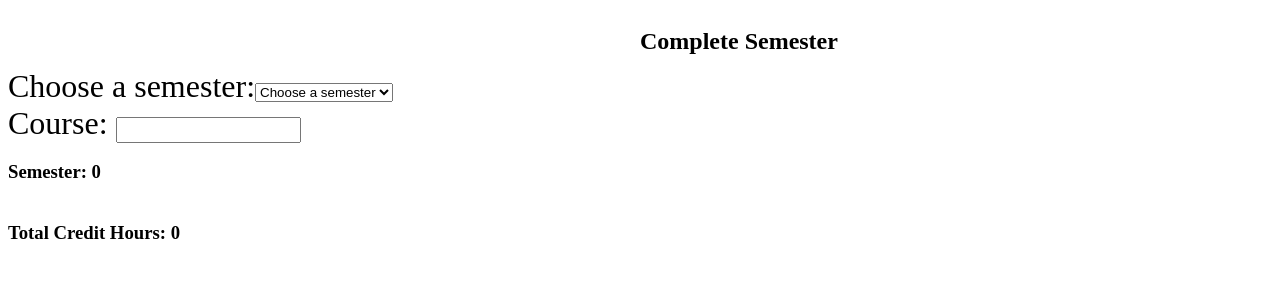
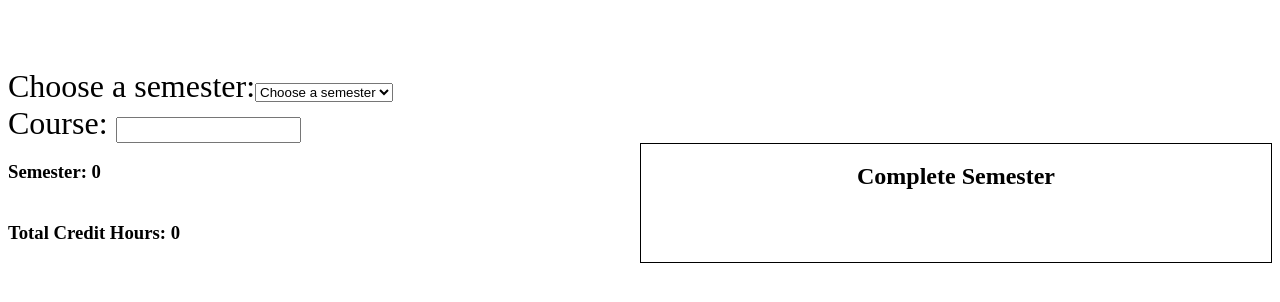
Before and after one commit to gustavoweb33/school-courses-with-react, a React (Create React App) app: page / in a window 1280 px wide. Shown: the top 302 px of the page. Built offline with nearby package versions, Linux system fonts and the light colour scheme.

Commit message:
added styles to files

```diff
--- a/src/components/DisplayCourses.js
+++ b/src/components/DisplayCourses.js
@@ -1,11 +1,11 @@
 import React from 'react';
 import CourseCard from './CoursesCard';
 import style from '../containers/CourseCard.module.css';
-// containers\CourseCard.module.css
+
 
 const DisplayCourses = (props) => {
     const coursesArray = [];
-    //console.log(props.newCourses[1].creditHours)
+
     for (let i = 0; i < props.newCourses.length; i++) {
         coursesArray.push(props.newCourses[i].courseId)
     }
--- a/src/components/FullSemester.js
+++ b/src/components/FullSemester.js
@@ -1,17 +1,20 @@
 import React from 'react';
 import { globalFilteredCourses } from './SelectedCourses';
+import style from '../containers/FullSemester.module.css';
 
 const FullSemesterTable = (props) => {
 
 
 
     return (
-        <div>
+        <div className={style.grid}>
             <h2>Complete Semester</h2>
             {
                 globalFilteredCourses.map(course => {
                     return (
-                        <div key={course.courseId}>
+                        <div
+                        key={course.courseId}
+                        className={style.border}>
                             <p>{course.courseId}: {course.description}</p>
                         </div>
 
--- a/src/components/SelectedCourses.js
+++ b/src/components/SelectedCourses.js
@@ -47,12 +47,12 @@ const SemesterTables = (props) => {
 
                             return (
 
-                                <div key={index} className={style.padding}>
+                                <div key={index} className={[style.space,  style.subGridContainer].join(' ')}>
 
                                     <li
                                         key={course.courseId}>
                                         {course.courseId}
-                                        ({course.creditHours})
+                                         ({course.creditHours})
                                     </li>
                                     <button value={course.courseId} onClick={props.deleteCourse}>Delete</button>
                                 </div>
--- a/src/containers/App.js
+++ b/src/containers/App.js
@@ -76,10 +76,10 @@ class App extends Component {
 
       searchCoursesChecked = (
         <div className={style.displayCourses}>
-        <h3>Courses Displayed</h3>
+          <h3>Courses Displayed</h3>
           <DisplayCourse
-          newCourses={this.state.searchCourses}
-          checkCheckbox={this.getCheckBoxValue} />
+            newCourses={this.state.searchCourses}
+            checkCheckbox={this.getCheckBoxValue} />
         </div>
       );
     }
@@ -101,7 +101,7 @@ class App extends Component {
             deleteCourse={this.deleteCourse}
             courses={this.state.courses} />
         </div>
-        <div >
+        <div className={style.detailedSemester}>
           <FullSemesterTable
             chosenCourses={this.state.checkedCourses}
             courses={this.state.courses} />
--- a/src/containers/App.module.css
+++ b/src/containers/App.module.css
@@ -5,12 +5,20 @@
 
 
 .displayCourses {
-    grid-column-start: 1;
+    grid-column-start: 2;
     grid-column-end: 2;
-    border: 1px solid;
+    border: 0.5px solid black;
 }
 
 .selectedCourses {
     grid-column-start: 1;
-    grid-row-end: 4;
+    grid-row-end: 3;
 }
+
+.detailedSemester {
+    grid-column-start: 2;
+    grid-row-end: 3;
+    border: 0.5px solid black;
+    padding-left: 20px;
+    padding-right: 20px;
+}
--- /dev/null
+++ b/src/containers/FullSemester.module.css
@@ -0,0 +1,15 @@
+.grid {
+    display: grid;
+    grid-template-columns: 1fr 1fr 1fr;
+}
+
+.border {
+    border: 0.5px solid black;
+    padding-left: 20px;
+}
+
+h2 {
+    grid-column-start: 1;
+    grid-column-end: 4;
+    text-align: center;
+}
--- a/src/containers/SelectedCourses.module.css
+++ b/src/containers/SelectedCourses.module.css
@@ -2,17 +2,12 @@
     margin-top: 20px;
     display: grid;
     grid-template-columns: 1fr 1fr 1fr;
-}
-
-.grid-container div {
-    margin: 10px;
 
 }
 
 li {
     text-align: center;
     list-style-type: none;
-    border: 1px solid black;
 }
 
 
@@ -25,16 +20,27 @@ li {
     font-weight: 600;
 }
 
-.padding {
-    padding-bottom: 5%;
+.space {
+    margin-bottom: 5%;
+    margin-right: 5%;
  }
 
 button {
-    width: 100%;
+    background: rgb(255, 221, 217);
     border-radius: 25px;
+    border: 1px solid rgb(255, 221, 217);
 }
 
 button:hover {
-    background: rgb(250, 186, 186);
-    color: black;
+    border: 1px solid rgb(192, 57, 43);
+    background: rgb(192, 57, 43);
+    color: white;
 }
+
+.subGridContainer {
+    display: grid;
+    border: 0.5px solid black;
+    border-radius: 25px;
+    grid-template-columns: 2fr 0.5fr;
+    align-items: center;
+}
```
